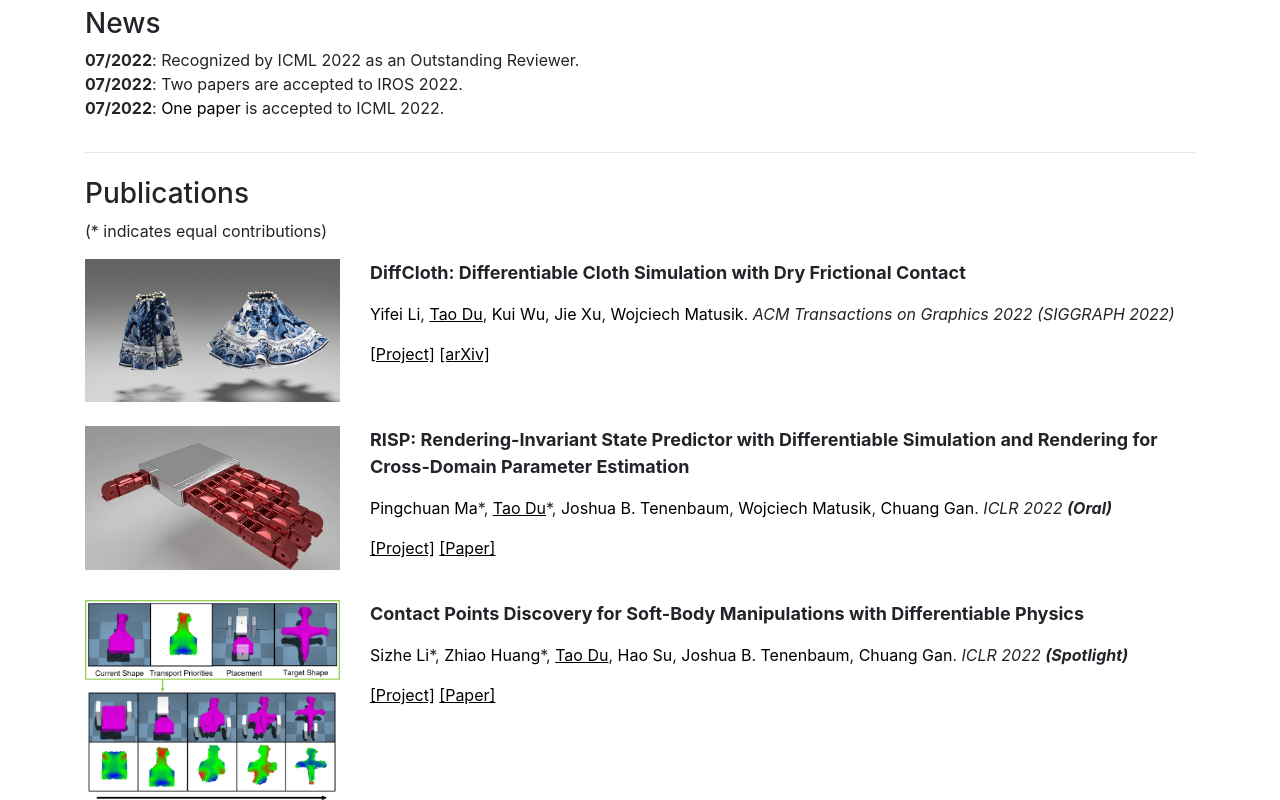
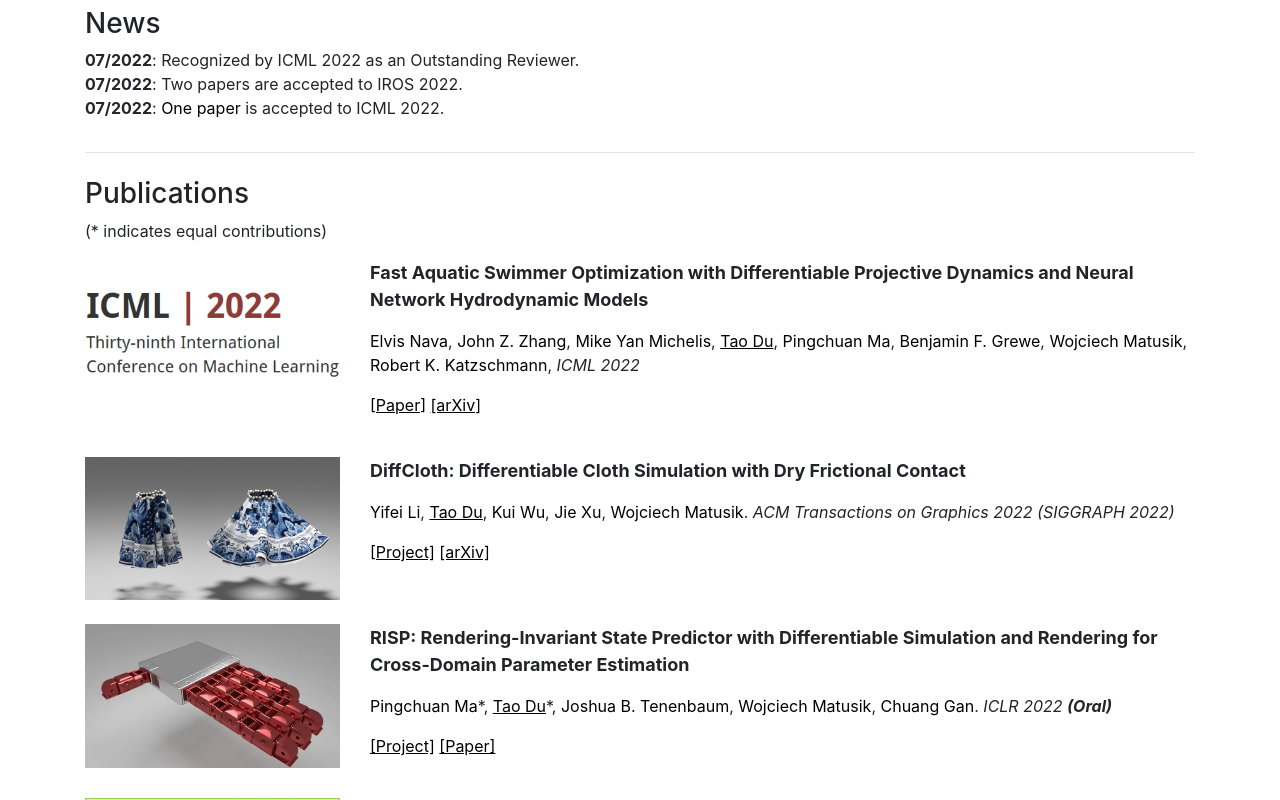
Before and after one commit to taodu-eecs/taodu-eecs.github.io, a plain HTML site: page index.html in a window 1280 px wide. Shown: the part 636-1436 px from the top of the page. Drawn offline with nearby package versions, Linux system fonts and the light colour scheme.

Commit message:
Added ICML 2022 paper.

```diff
--- a/index.html
+++ b/index.html
@@ -133,8 +133,33 @@ a.footer {
         </div>
     </div>
 
+    <!-- ICML -->
+    <div class="row">
+        <div class="col-md-3">
+            <img src="image/ICML2022.png" width="100%">
+        </div>
+        <div class="col-md-9">
+            <p class="bold_and_large">Fast Aquatic Swimmer Optimization with Differentiable Projective Dynamics and Neural Network Hydrodynamic Models</p>
+            <p>
+                <a href="https://srl.ethz.ch/the-group/people/elvis-nava.html" class="black">Elvis Nava</a>,
+                <a href="http://bnc.mit.edu/" class="black">John Z. Zhang</a>,
+                <a href="https://srl.ethz.ch/the-group/people/mike-yan-michelis.html" class="black">Mike Yan Michelis</a>,
+                <a href="index.html" class="black" style="text-decoration-line: underline">Tao Du</a>,
+                <a href="https://pingchuan.ma/" class="black">Pingchuan Ma</a>,
+                <a href="https://scholar.google.de/citations?user=ZA-1rh8AAAAJ&hl=en" class="black">Benjamin F. Grewe</a>,
+                <a href="https://cdfg.csail.mit.edu/wojciech" class="black">Wojciech Matusik</a>,
+                <a href="https://robert.katzschmann.eu/" class="black">Robert K. Katzschmann</a>,
+                <a style="font-style: italic">ICML 2022</a>
+            </p>
+            <p>
+                <a href="https://proceedings.mlr.press/v162/nava22a.html" class="black_underline">[Paper]</a>
+                <a href="https://arxiv.org/abs/2204.12584" class="black_underline">[arXiv]</a>
+            </p>
+        </div>
+    </div>
+
     <!-- DiffCloth -->
-    <div class="row">
+    <div class="row pt-4">
         <div class="col-md-3">
             <img src="image/diffcloth.png" width="100%">
         </div>
```
Also changed, not shown: image/ICML2022.png (added).
